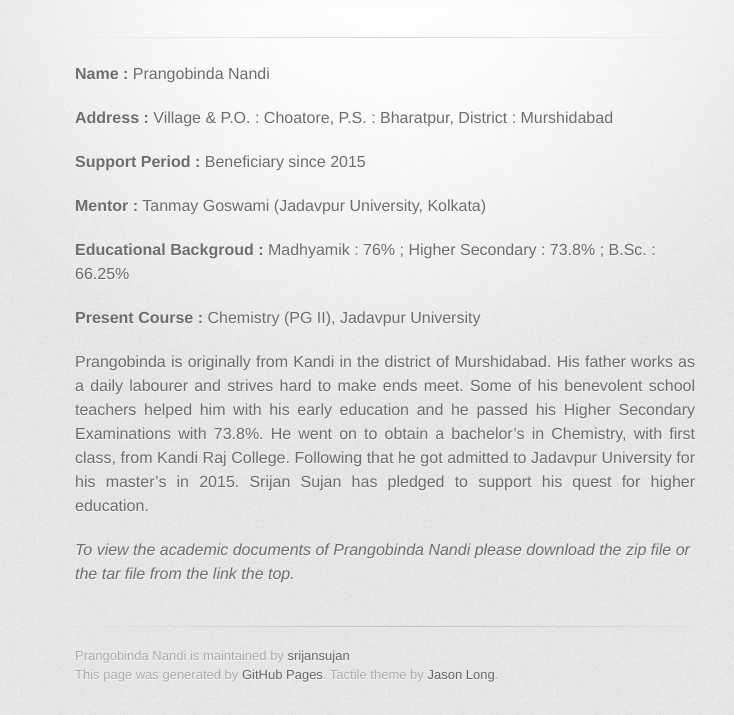
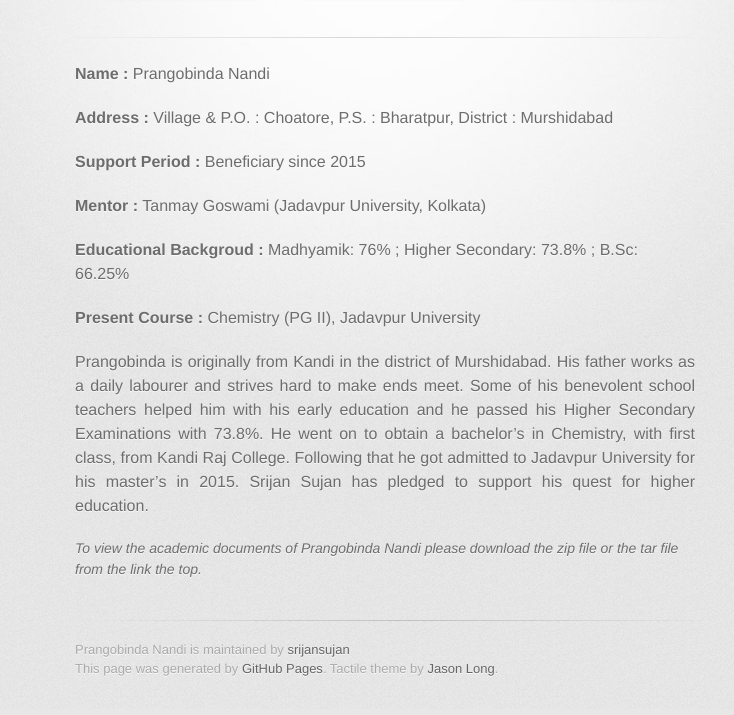
Before and after one commit to srijansujan/prangobindanandi, a plain HTML site: page index.html in a window 1280 px wide. Shown: the part 178-893 px from the top of the page, without its empty margins (255-989 px from the left). Drawn offline with Linux system fonts and the light colour scheme; a web font is replaced by a local one.

Commit message:
Update index.html

```diff
--- a/index.html
+++ b/index.html
@@ -10,7 +10,7 @@
     <!--[if lt IE 9]>
     <script src="//html5shiv.googlecode.com/svn/trunk/html5.js"></script>
     <![endif]-->
-    <title>Prangobinda Nandi by srijansujan</title>
+    <title>Prangobinda Nandi Srijan Sujan beneficiary</title>
   </head>
 
   <body>
@@ -39,13 +39,13 @@
 
 <p><strong>Mentor :</strong> Tanmay Goswami (Jadavpur University, Kolkata)</p>
 
-<p><strong>Educational Backgroud :</strong> Madhyamik : 76% ; Higher Secondary : 73.8% ; B.Sc. : 66.25%</p>
+<p><strong>Educational Backgroud :</strong> Madhyamik: 76% ; Higher Secondary: 73.8% ; B.Sc: 66.25%</p>
 
 <p><strong>Present Course :</strong> Chemistry (PG II), Jadavpur University</p>
 
 <p align="justify"> Prangobinda is originally from Kandi in the district of Murshidabad. His father works as a daily labourer and strives hard to make ends meet. Some of his benevolent school teachers helped him with his early education and he passed his Higher Secondary Examinations with 73.8%. He went on to obtain a bachelor’s in Chemistry, with first class, from Kandi Raj College. Following that he got admitted to Jadavpur University for his master’s in 2015. Srijan Sujan has pledged to support his quest for higher education.</p>
 
-<p><em>To view the academic documents of Prangobinda Nandi please download the zip file or the tar file from the link the top.</em></p>
+<p style="font-size:14px"><em>To view the academic documents of Prangobinda Nandi please download the zip file or the tar file from the link the top.</em></p>
         </section>
 
         <footer>
```
